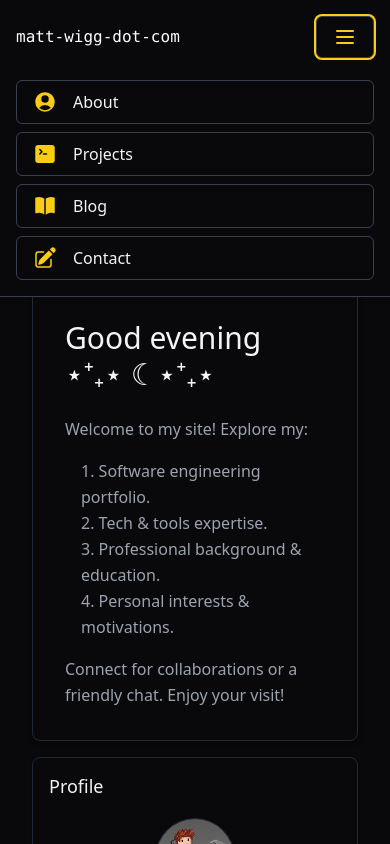
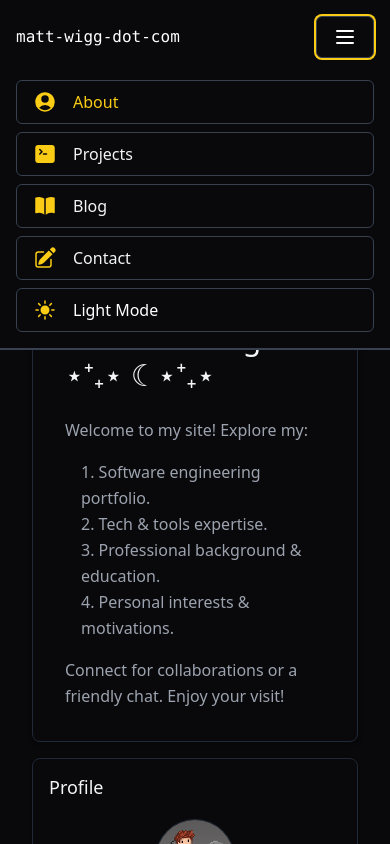
Before and after one commit to matt-wigg/matt-wigg-dot-com, a Next.js app: page / in a window 390 px wide. Both pictures are taken after a click on the button 345 px from the left and 37 px from the top of the page. Shown: the top 844 px of the page. Built offline with nearby package versions, Linux system fonts and the light colour scheme.

Commit message:
mobile light mode

```diff
--- a/src/components/Navbar.tsx
+++ b/src/components/Navbar.tsx
@@ -51,14 +51,14 @@ const Navbar = () => {
 
   return (
     <div className='flex flex-col md:flex-row md:space-x-4 md:space-y-0'>
-      <div className='md:flex bg-white dark:bg-zinc-950 dark:text-gray-100 w-64 min-w-64 h-full flex-col justify-between hidden top-0 left-0 border-r border-gray-800 fixed'>
+      <div className='md:flex  dark:bg-zinc-950 dark:text-gray-100 w-64 min-w-64 h-full flex-col justify-between hidden top-0 left-0 border-r border-gray-800 fixed'>
         <nav className='px-6 py-4 space-y-4'>
           <h1 className='font-mono text-2xl py-2 font-medium text-gray-900 dark:text-gray-100'>
             matt-wigg-dot-com
           </h1>
           <Link href='/' legacyBehavior>
             <Button
-              className={`bg-white dark:bg-zinc-950 hover:bg-gray-100 dark:hover:bg-zinc-900 rounded-md px-4 py-2 border border-gray-700 dark:border-gray-700 flex items-center justify-start w-full dark:hover:text-yellow-400 ${
+              className={` dark:bg-zinc-950 hover:bg-gray-100 dark:hover:bg-zinc-900 rounded-md px-4 py-2 border border-gray-700 dark:border-gray-700 flex items-center justify-start w-full dark:hover:text-yellow-400 ${
                 pathname === '/' ? 'text-yellow-400' : 'dark:text-gray-100'
               }`}
             >
@@ -76,7 +76,7 @@ const Navbar = () => {
           </Link>
           <Link href='/projects' legacyBehavior>
             <Button
-              className={`bg-white dark:bg-zinc-950 hover:bg-gray-100 dark:hover:bg-zinc-900 rounded-md px-4 py-2 border border-gray-700 dark:border-gray-700 flex items-center justify-start w-full dark:hover:text-yellow-400 ${
+              className={` dark:bg-zinc-950 hover:bg-gray-100 dark:hover:bg-zinc-900 rounded-md px-4 py-2 border border-gray-700 dark:border-gray-700 flex items-center justify-start w-full dark:hover:text-yellow-400 ${
                 pathname === '/projects'
                   ? 'text-yellow-400'
                   : 'dark:text-gray-100'
@@ -96,7 +96,7 @@ const Navbar = () => {
           </Link>
           <Link href='/blog' legacyBehavior>
             <Button
-              className={`bg-white dark:bg-zinc-950 hover:bg-gray-100 dark:hover:bg-zinc-900 rounded-md px-4 py-2 border border-gray-700 dark:border-gray-700 flex items-center justify-start w-full dark:hover:text-yellow-400 ${
+              className={` dark:bg-zinc-950 hover:bg-gray-100 dark:hover:bg-zinc-900 rounded-md px-4 py-2 border border-gray-700 dark:border-gray-700 flex items-center justify-start w-full dark:hover:text-yellow-400 ${
                 pathname === '/blog' ? 'text-yellow-400' : 'dark:text-gray-100'
               }`}
             >
@@ -114,7 +114,7 @@ const Navbar = () => {
           </Link>
           <Link href='/contact' legacyBehavior>
             <Button
-              className={`bg-white dark:bg-zinc-950 hover:bg-gray-100 dark:hover:bg-zinc-900 rounded-md px-4 py-2 border border-gray-700 dark:border-gray-700 flex items-center justify-start w-full dark:hover:text-yellow-400 ${
+              className={` dark:bg-zinc-950 hover:bg-gray-100 dark:hover:bg-zinc-900 rounded-md px-4 py-2 border border-gray-700 dark:border-gray-700 flex items-center justify-start w-full dark:hover:text-yellow-400 ${
                 pathname === '/contact'
                   ? 'text-yellow-400'
                   : 'dark:text-gray-100'
@@ -138,11 +138,16 @@ const Navbar = () => {
 
       <div className='w-full'>
         {/* Mobile Navbar */}
-        <div className='md:hidden flex items-center justify-between bg-zinc-950 p-4 border-b border-gray-700 dark:border-gray-700'>
-          <p className='text-white font-mono'>matt-wigg-dot-com</p>
-          <Button className='text-yellow-400' onClick={toggleMenu}>
+        <div className='md:hidden flex items-center justify-between bg-white dark:bg-zinc-950 p-4 border-b-2 border-gray-800 dark:border-gray-700'>
+          <p className='text-gray-900 dark:text-white font-mono'>
+            matt-wigg-dot-com
+          </p>
+          <Button
+            className='text-yellow-400 bg-transparent'
+            onClick={toggleMenu}
+          >
             <svg
-              className='w-6 h-6'
+              className='w-6 h-6 text-gray-900 dark:text-white'
               fill='none'
               stroke='currentColor'
               viewBox='0 0 24 24'
@@ -158,11 +163,15 @@ const Navbar = () => {
           </Button>
         </div>
         {isOpen && (
-          <nav className='border-b border-gray-700 dark:border-gray-700 md:hidden bg-zinc-950 p-4 space-y-2 text-gray-100 absolute top-16 w-full z-10'>
+          <nav className='border-b-2 border-gray-800 dark:border-gray-700 md:hidden bg-white dark:bg-zinc-950 p-4 space-y-2 absolute top-16 w-full z-10'>
             <div className='flex flex-col w-full space-y-2'>
               <Link href='/' legacyBehavior>
                 <Button
-                  className='bg-white dark:bg-zinc-950 hover:bg-gray-100 dark:hover:bg-zinc-900 rounded-md px-4 py-2 border border-gray-700 dark:border-gray-700 flex items-center justify-start w-full'
+                  className={`bg-gray-100 dark:bg-zinc-950 hover:bg-gray-200 dark:hover:bg-zinc-900 rounded-md px-4 py-2 border border-gray-700 dark:border-gray-700 flex items-center justify-start w-full ${
+                    pathname === '/'
+                      ? 'text-yellow-400'
+                      : 'text-gray-900 dark:text-gray-100'
+                  }`}
                   onClick={() => toggleMenu()}
                 >
                   <UserCircleIcon className='h-6 w-6 text-yellow-400' />
@@ -171,7 +180,11 @@ const Navbar = () => {
               </Link>
               <Link href='/projects' legacyBehavior>
                 <Button
-                  className='bg-white dark:bg-zinc-950 hover:bg-gray-100 dark:hover:bg-zinc-900 rounded-md px-4 py-2 border border-gray-700 dark:border-gray-700 flex items-center justify-start w-full'
+                  className={`bg-gray-100 dark:bg-zinc-950 hover:bg-gray-200 dark:hover:bg-zinc-900 rounded-md px-4 py-2 border border-gray-700 dark:border-gray-700 flex items-center justify-start w-full ${
+                    pathname === '/projects'
+                      ? 'text-yellow-400'
+                      : 'text-gray-900 dark:text-gray-100'
+                  }`}
                   onClick={() => toggleMenu()}
                 >
                   <CommandLineIcon className='h-6 w-6 text-yellow-400' />
@@ -180,7 +193,11 @@ const Navbar = () => {
               </Link>
               <Link href='/blog' legacyBehavior>
                 <Button
-                  className='bg-white dark:bg-zinc-950 hover:bg-gray-100 dark:hover:bg-zinc-900 rounded-md px-4 py-2 border border-gray-700 dark:border-gray-700 flex items-center justify-start w-full'
+                  className={`bg-gray-100 dark:bg-zinc-950 hover:bg-gray-200 dark:hover:bg-zinc-900 rounded-md px-4 py-2 border border-gray-700 dark:border-gray-700 flex items-center justify-start w-full ${
+                    pathname === '/blog'
+                      ? 'text-yellow-400'
+                      : 'text-gray-900 dark:text-gray-100'
+                  }`}
                   onClick={() => toggleMenu()}
                 >
                   <BookOpenIcon className='h-6 w-6 text-yellow-400' />
@@ -189,7 +206,11 @@ const Navbar = () => {
               </Link>
               <Link href='/contact' legacyBehavior>
                 <Button
-                  className='bg-white dark:bg-zinc-950 hover:bg-gray-100 dark:hover:bg-zinc-900 rounded-md px-4 py-2 border border-gray-700 dark:border-gray-700 flex items-center justify-start w-full'
+                  className={`bg-gray-100 dark:bg-zinc-950 hover:bg-gray-200 dark:hover:bg-zinc-900 rounded-md px-4 py-2 border border-gray-700 dark:border-gray-700 flex items-center justify-start w-full ${
+                    pathname === '/contact'
+                      ? 'text-yellow-400'
+                      : 'text-gray-900 dark:text-gray-100'
+                  }`}
                   onClick={() => toggleMenu()}
                 >
                   <PencilSquareIcon className='h-6 w-6 text-yellow-400' />
@@ -197,6 +218,7 @@ const Navbar = () => {
                 </Button>
               </Link>
             </div>
+            <ToggleTheme />
           </nav>
         )}
         {/* Content */}
```
